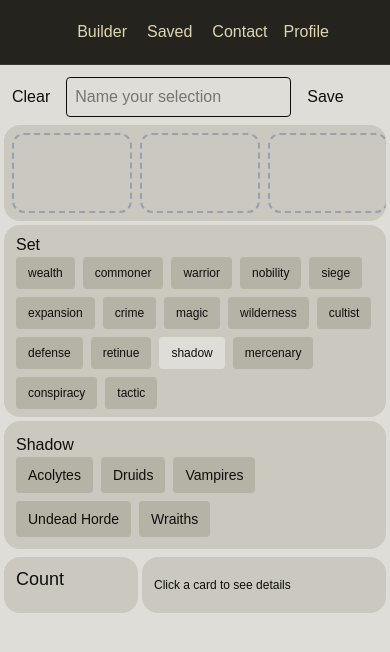
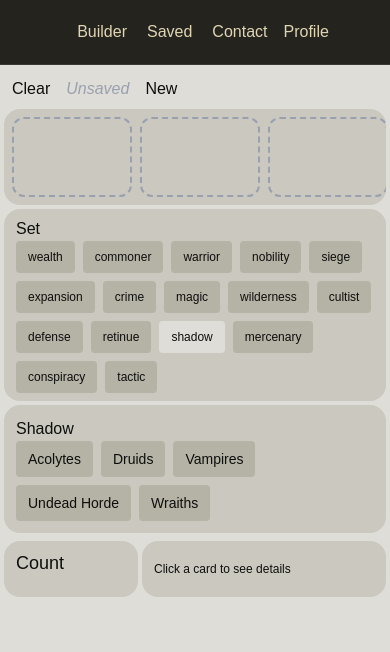
Before and after one commit to Johru/usurpers, a Next.js app: page /builder in a window 390 px wide. Shown: the top 652 px of the page. Built offline with nearby package versions, Linux system fonts and the light colour scheme.

Commit message:
side arrows for mobile

```diff
--- a/src/app/builder/Actions.tsx
+++ /dev/null
@@ -1,8 +0,0 @@
-export default function Actions() {
-
-  return (
-    <div>
-      Actions
-    </div>
-  )
-}
--- a/src/app/builder/SelectedCards.tsx
+++ b/src/app/builder/SelectedCards.tsx
@@ -1,22 +1,39 @@
 
 import { Card } from '@/lib/categories';
 import Image from 'next/image';
-import { useRef } from 'react';
+import { useRef, useState} from 'react';
 type Props = {
   slots: (Card | null)[];
   setSlots: React.Dispatch<React.SetStateAction<(Card | null)[]>>;
    clearSlots: () => void,
-  saveSelection: () => void,
+
   selectionName: string,
   setSelectionName: (name: string) => void,
   setSelectedCard: (card: Card | null) => void,
+  editingId: number | null,
+  setEditingId: (id: number | null) => void,
 };
 
-export default function SelectedCards({ slots=[], setSlots,clearSlots, saveSelection, selectionName, setSelectionName, setSelectedCard }: Props) {
 
+
+export default function SelectedCards({ slots=[], setSlots,clearSlots,  selectionName, setSelectionName, setSelectedCard, setEditingId, editingId }: Props) {
+
+
+const handleNew = () => {
+ const newId = Date.now();
+  setSelectionName('');
+  setEditingId(newId);
+  const existing = JSON.parse(localStorage.getItem('savedSelections') ?? '[]');
+  localStorage.setItem('savedSelections', JSON.stringify([...existing, { id: newId, name: '', slots: [] }]));
+};
+const [activeIndex, setActiveIndex] = useState<number | null>(null);
+
+const toggleActive = (index: number) => {
+  setActiveIndex(prev => prev === index ? null : index);
+};
 const dragIndex = useRef<number | null>(null);
 
-const handleDragStart = (index: number | null): void => {
+const handleDragStart = (index: number ): void => {
   dragIndex.current = index;
 };
 
@@ -40,6 +57,18 @@ const removeCard = (index: number) => {
     return next;
   });
 };
+
+const moveCard = (from: number, to: number) => {
+  if (to < 0 || to >= slots.length) return;
+  setSlots(prev => {
+    const next = [...prev];
+    [next[from], next[to]] = [next[to], next[from]];
+    return next;
+  });
+  setActiveIndex(to);
+};
+
+
   return (
 
     <div className=" w-full rounded-2xl py-0 ">
@@ -47,18 +76,24 @@ const removeCard = (index: number) => {
          <h1 className="max-w-xs sr-only sm:not-sr-only md: md:text-3xl sm:text-2xl text-1xl font-semibold leading-10 tracking-tight">
           Selected Cards
         </h1>
-       <div className='justify-self-end flex gap-2 max-w-xs'>
+       <div className='justify-self-end flex gap-2'>
         <button onClick={() => clearSlots()}
              className=' text-center rounded md:px-3 px-2 md:py-2 bg-(--panelbg-light) hover:bg-(--panelbg) max-h-10 '>Clear
         </button>
+        {editingId ? (
           <input
-          type="text"
             value={selectionName}
             onChange={e => setSelectionName(e.target.value)}
-          placeholder="Name your selection"
-          className="border rounded px-2 py-1 max-w-xs"/>
-        <button onClick={() => saveSelection()}
-             className=' text-center rounded md:px-3 px-2 py-2 bg-(--panelbg-light) hover:bg-(--panelbg) max-h-10'>Save
+            className="bg-transparent border-b border-gray-400 text-lg font-semibold"
+          />
+        ) : (
+          <span className="text-gray-400 italic">Unsaved</span>
+        )}
+          <button
+            onClick={handleNew}
+            className="text-center rounded md:px-3 px-2 md:py-2 bg-(--panelbg-light) hover:bg-(--panelbg) max-h-10"
+          >
+            New
           </button>
         </div>
       </div>
@@ -73,19 +108,40 @@ const removeCard = (index: number) => {
           onDragStart={() => handleDragStart(index)}
           onDragOver={(e) => e.preventDefault()}
           onDrop={() => handleDrop(index)}
-          onClick={() => setSelectedCard(card)}
+          onClick={() => {
+            setSelectedCard(card);
+            toggleActive(index);
+          }}
 
         >
         {card ? (
           <div className="relative group ">
+            {activeIndex === index && (
+      <div className="absolute top-5 inset-0 z-10 flex flex-col items-center justify-between p-1">
+        <div className="flex justify-between items-center w-full">
       <button
-              onClick={() => removeCard(index)}
-        className="absolute top-0 right-3 z-10 hidden group-hover:flex
-                   bg-red-500 text-white rounded-full w-5 h-5
-                   items-center justify-center text-xs"
+      onClick={(e) => { e.stopPropagation(); moveCard(index, index - 1); }}
+      disabled={index === 0}
+      className="bg-black/95 text-yellow-300 rounded w-5 h-5 flex items-center justify-center disabled:opacity-20"
+    >
+      ◀
+    </button>
+    <button
+      onClick={(e) => { e.stopPropagation(); removeCard(index); }}
+      className="bg-red-500 text-white rounded-full w-6 h-6 flex items-center justify-center text-xs"
     >
       ✕
     </button>
+    <button
+      onClick={(e) => { e.stopPropagation(); moveCard(index, index + 1); }}
+      disabled={index === slots.length - 1}
+      className="bg-black/95 text-yellow-300 text-8x1 rounded w-5 h-5 flex items-center justify-center disabled:opacity-20"
+    >
+      ▶
+    </button>
+      </div>
+      </div>
+    )}
             <span className="text-sm whitespace-nowrap">{card.label}</span>
             <Image src={`/cards/${card.id}.png`} alt={card.label} height={128} width={500} />
           </div>
--- a/src/app/builder/SetSummary.tsx
+++ /dev/null
@@ -1,14 +0,0 @@
-
-
-export default function SetSummary() {
-  return (
-    <div className="bg-(--panelbg) w-full rounded-2xl  py-5 justify-self-end px-5 mt-1 ">
-        <h2 className='text-2xl py-3'>Sets Selected</h2>
-        <div>
-          Shadow: 3 <br />
-          Shadow: 3 <br />
-          Shadow: 3 <br />
-        </div>
-            </div>
-  );
-}
--- a/src/app/builder/page.tsx
+++ b/src/app/builder/page.tsx
@@ -1,18 +1,41 @@
 'use client';
-import {useState } from "react";
+import {useCallback, useEffect, useState } from "react";
 import SetSelection from "./SetSelection";
 import SelectedCards from "./SelectedCards";
 import StatsSidebar from "./StatsSidebar";
 import { Card} from "@/lib/categories";
 
+type SavedSelection = { id: number; name: string; slots: Card[]; };
 
 
 export default function BuilderPage() {
 
+const [selectedCard, setSelectedCard] = useState<Card | null>(null);
 
-const [slots, setSlots] = useState<(Card| null)[]>(Array(7).fill(null));
-const [selectionName, setSelectionName] = useState('');
-const [selectedCard, setSelectedCard] = useState<Card | null>(null);
+  const [slots, setSlots] = useState<(Card | null)[]>(() => {
+    if (typeof window === 'undefined') return Array(7).fill(null);
+    const raw = localStorage.getItem('pendingEdit');
+    if (!raw) return Array(7).fill(null);
+    const entry = JSON.parse(raw) as SavedSelection;
+    return [...entry.slots, ...Array(7 - entry.slots.length).fill(null)];
+  });
+
+  const [selectionName, setSelectionName] = useState(() => {
+    if (typeof window === 'undefined') return '';
+    const raw = localStorage.getItem('pendingEdit');
+    return raw ? (JSON.parse(raw) as SavedSelection).name : '';
+  });
+
+  const [editingId, setEditingId] = useState<number | null>(() => {
+    if (typeof window === 'undefined') return null;
+    const raw = localStorage.getItem('pendingEdit');
+    if (raw) {
+      localStorage.removeItem('pendingEdit');
+      return (JSON.parse(raw) as SavedSelection).id;
+    }
+    return null;
+  });
+
 
 const addCard = (card: Card) => {
   setSlots(prev => {
@@ -30,26 +53,35 @@ const clearSlots = () => {
   setSlots(Array(7).fill(null));
 }
 
-const saveSelection = () => {
-    const trimmed = selectionName.trim();
-  if (!trimmed) return;
-  const existing= JSON.parse(localStorage.getItem('savedSelections') ?? '[]');
+
+
+const saveSelection = useCallback(() => {
+  if (!selectionName.trim()) return;
+  const existing: SavedSelection[] = JSON.parse(localStorage.getItem('savedSelections') ?? '[]');
   const newEntry = {
-    id: Date.now(),
-    name: selectionName || `Selection ${existing.length + 1}`,
+    id: editingId ?? Date.now(),
+    name: selectionName,
     slots: slots.filter((s): s is Card => s !== null),
   };
-  localStorage.setItem('savedSelections', JSON.stringify([...existing, newEntry]));
-  setSelectionName('');
-  };
+  const index = existing.findIndex(e => e.id === newEntry.id);
+  const updated = index !== -1 ? existing.with(index, newEntry) : [...existing, newEntry];
+  localStorage.setItem('savedSelections', JSON.stringify(updated));
+  setEditingId(newEntry.id);
+}, [slots, selectionName, editingId]);
 
+
+useEffect(() => {
+  if (!editingId || !selectionName.trim()) return;
+  const timeout = setTimeout(() => saveSelection(), 500);
+  return () => clearTimeout(timeout);
+}, [slots, selectionName, editingId, saveSelection]);
 
   return (
      <div className="flex min-h-screen items-center ">
       <main className="flex min-h-screen w-full h-full flex-col items-center sm:items-start">
 
-        <SelectedCards slots={slots} setSlots={setSlots} clearSlots={clearSlots} saveSelection={saveSelection}
-           selectionName={selectionName} setSelectionName={setSelectionName} setSelectedCard={setSelectedCard} />
+        <SelectedCards slots={slots} setSlots={setSlots} clearSlots={clearSlots}
+           selectionName={selectionName} setSelectionName={setSelectionName} setSelectedCard={setSelectedCard} editingId={editingId} setEditingId={setEditingId} />
 
         <div className="flex w-full gap-1 flex-col md:flex-row">
           <div className="flex-3"  >
--- a/src/app/saved/page.tsx
+++ b/src/app/saved/page.tsx
@@ -1,5 +1,6 @@
 'use client';
 import { useState } from 'react';
+import { useRouter } from 'next/navigation';
 import { Card } from '@/lib/categories';
 
 type SavedSelection = {
@@ -9,26 +10,64 @@ type SavedSelection = {
 };
 
 export default function SavedPage() {
- const [saved,] = useState<SavedSelection[]>(() => {
+  const router = useRouter();
+  const [saved, setSaved] = useState<SavedSelection[]>(() => {
     if (typeof window === 'undefined') return [];
     return JSON.parse(localStorage.getItem('savedSelections') ?? '[]');
   });
 
+  const removeEntry = (id: number) => {
+    const updated = saved.filter(entry => entry.id !== id);
+    localStorage.setItem('savedSelections', JSON.stringify(updated));
+    setSaved(updated);
+  };
+
+  const editEntry = (entry: SavedSelection) => {
+    localStorage.setItem('pendingEdit', JSON.stringify(entry));
+    router.push('/builder');
+  };
+
   return (
-    <table className='table-auto border-collapse border border-gray-400 w-full'>
+    <table className='table-auto border-collapse border border-gray-400 w-full text-sm md:text-base'>
       <thead>
         <tr>
+          <th className="border border-gray-400 px-2 py-1">Actions</th>
           <th className="border border-gray-400 px-2 py-1">Name</th>
           <th className="border border-gray-400 px-2 py-1" colSpan={7}>Cards</th>
 
         </tr>
       </thead>
+      <tbody>
         {saved.map(entry => (
           <tr key={entry.id}>
-          <td className="border border-gray-400 px-2 py-1 text-center text-2xl"><h3>{entry.name}</h3></td>
-          {entry.slots.map(card => <td key={card.id}  className="border border-gray-400 px-2 py-1 text-center">{card.label}</td>)}
+            <td className="border border-gray-400 px-2 py-1 text-center">
+              <div className="flex gap-2 justify-center">
+                <button
+                  onClick={() => editEntry(entry)}
+                  className="text-center rounded px-2 py-1 bg-(--panelbg-light) hover:bg-(--panelbg)"
+                >
+                  Edit
+                </button>
+                <button
+                  onClick={() => removeEntry(entry.id)}
+                  className="text-center rounded px-2 py-1 bg-(--panelbg-light) hover:bg-(--panelbg)"
+                >
+                  Remove
+                </button>
+              </div>
+            </td>
+            <td className="border border-gray-400 px-2 py-1 text-center font-bold md:text-2xl">
+              {entry.name}
+            </td>
+            {Array.from({ length: 7 }, (_, i) => (
+              <td key={i} className="border border-gray-400 px-2 py-1 text-center">
+                {entry.slots[i]?.label ?? ''}
+              </td>
+            ))}
+
           </tr>
         ))}
+      </tbody>
     </table>
   );
 }
```
Lines whose indentation alone changed are shown as unchanged.
